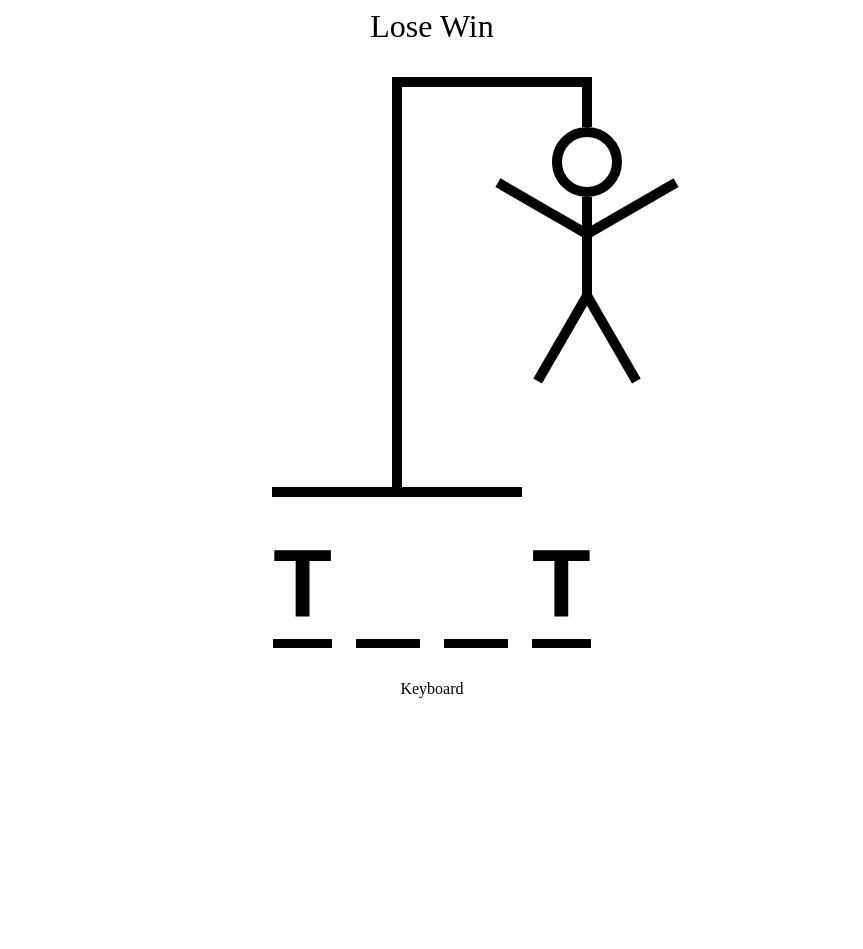
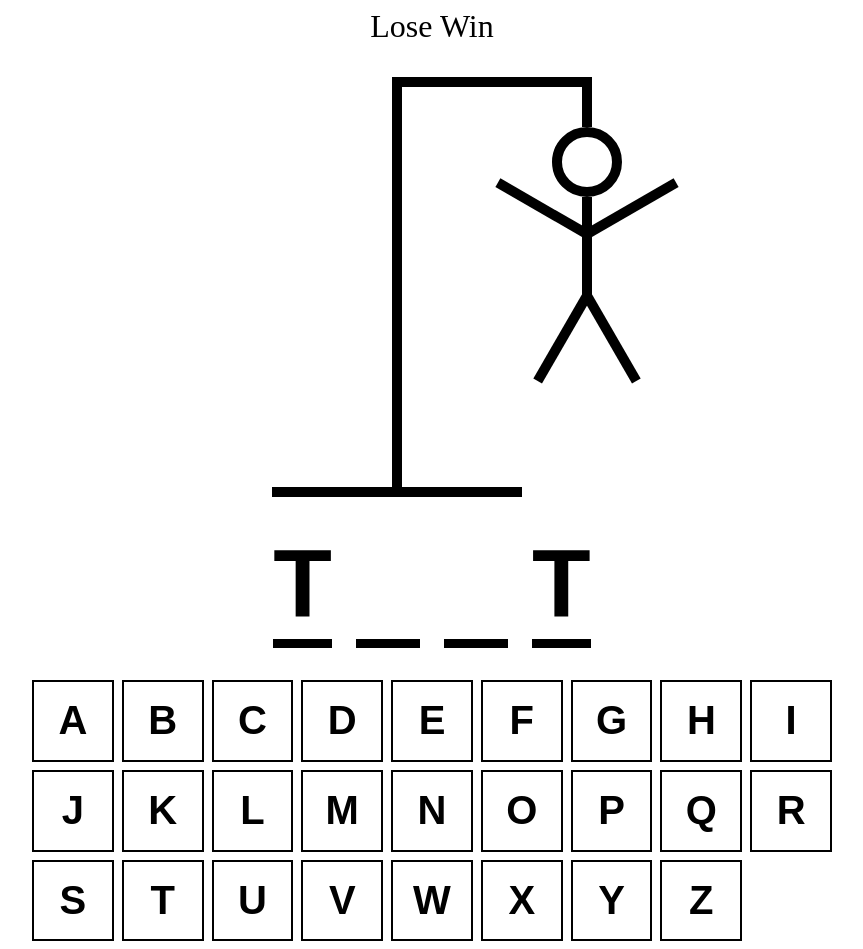
Before and after one commit to johnsonav1992/react-typescript-hangman, a React (Vite) app: page / in a window 1280 px wide. Shown: the whole page, without its empty margins (208-1071 px from the left). Before the commit the page ends 800 px from the top, so only its background shows below. Built offline with nearby package versions, Linux system fonts and the light colour scheme.

Commit message:
keyboard set up

```diff
--- a/src/App.tsx
+++ b/src/App.tsx
@@ -24,9 +24,11 @@
 			<div style={{ fontSize: '2rem', textAlign: 'center' }}>
 				Lose Win
 			</div>
-      <HangmanDrawing />
-      <HangmanWord />
-      <Keyboard />
+			<HangmanDrawing />
+			<HangmanWord />
+			<div style={{ alignSelf: 'stretch' }}>
+				<Keyboard />
+			</div>
 		</div>
 	)
 }
--- /dev/null
+++ b/src/Keyboard.module.css
@@ -0,0 +1,25 @@
+.btn {
+  width: 100%;
+  border: 2px solid black;
+  background: none;
+  aspect-ratio: 1 / 1;
+  font-size: 2.5rem;
+  text-transform: uppercase;
+  padding: .5rem;
+  font-weight: bold;
+  cursor: pointer;
+  color: black;
+}
+
+.btn.active {
+  background-color: hsl(200, 100%, 50%);
+}
+
+.btn.inactive {
+  opacity: .3;
+}
+
+.btn:hover:not(:disabled),
+.btn:focus:not(:disabled) {
+  background-color: hsl(200, 100%, 75%);
+}
--- a/src/Keyboard.tsx
+++ b/src/Keyboard.tsx
@@ -1,4 +1,6 @@
 import React from 'react'
+
+import styles from './Keyboard.module.css'
 
 const KEYS = [
 	'a',
@@ -30,7 +32,21 @@
 ]
 
 const Keyboard = () => {
-	return <div>Keyboard</div>
+	return (
+		<div
+			style={{
+				display: "grid",
+				gridTemplateColumns: "repeat(auto-fit, minmax(75px, 1fr))",
+				gap: ".5rem",
+			}}
+		>
+      {KEYS.map(key => {
+        return (
+          <button className={styles.btn} key={key}>{key}</button>
+        )
+      })}
+    </div>
+	)
 }
 
 export default Keyboard
```
